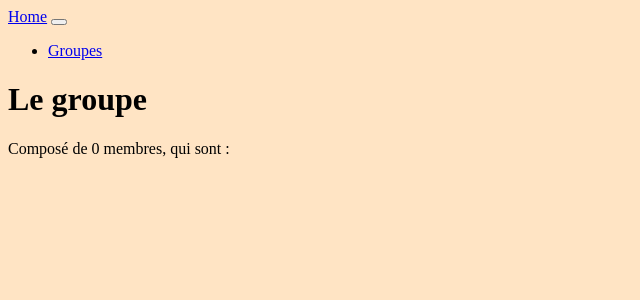
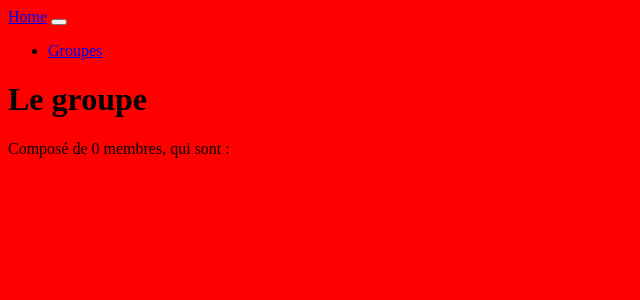
Before and after one commit to BURILLE/concertProjet, a Symfony app: template templates/band/band.html.twig in a window 1280 px wide. Shown: the top 300 px of the page, without its empty margins (0-640 px from the left). Run offline with Twig, Linux system fonts and the light colour scheme; the template is opened without the code that fills it, so the values that code supplies are empty; some libraries are stand-ins or nearby versions.

Commit message:
ajout de css

```diff
--- a/public/styles/style.css
+++ b/public/styles/style.css
@@ -1,3 +1,3 @@
 body{
-    background-color: bisque;
+    background-color: red;
 }
```
